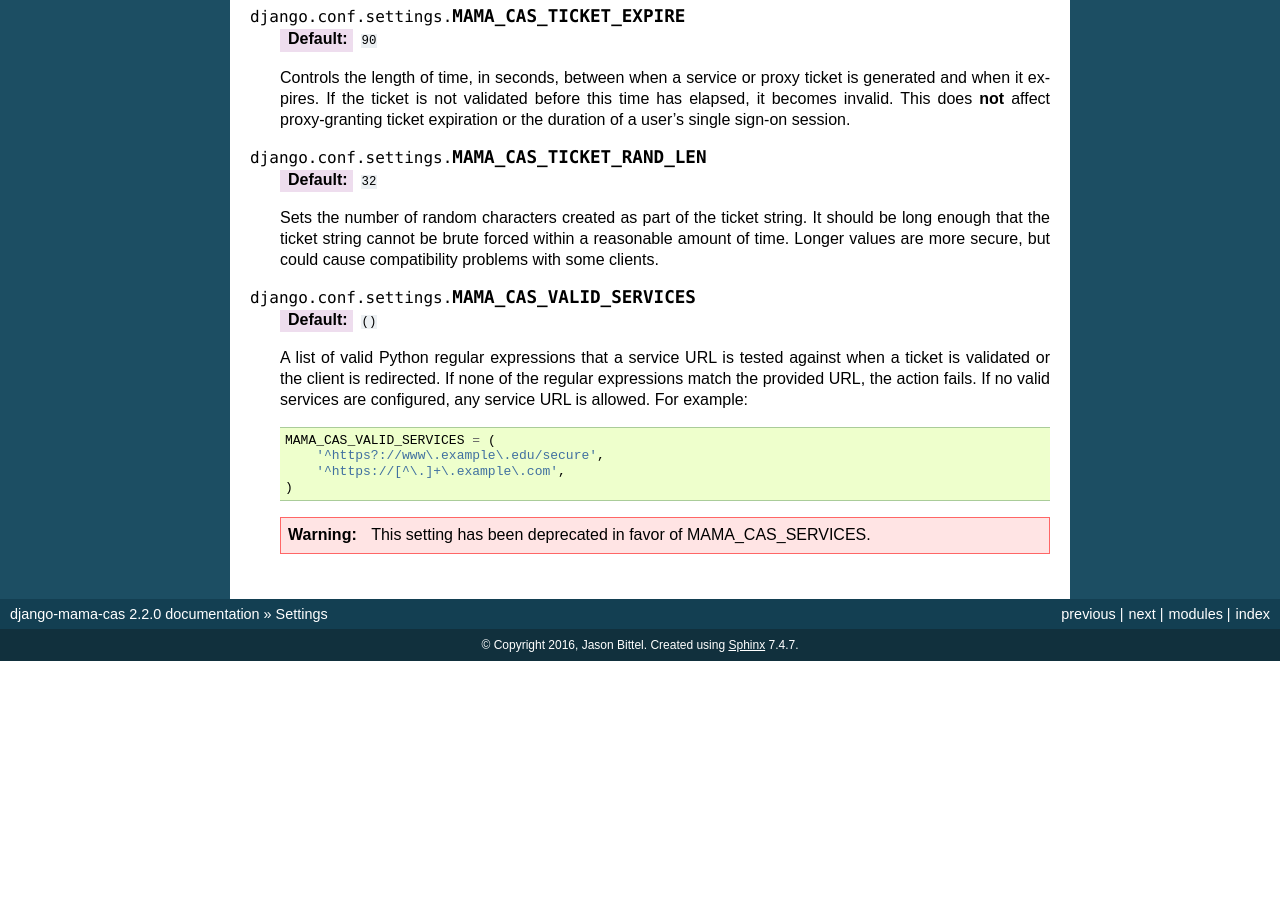
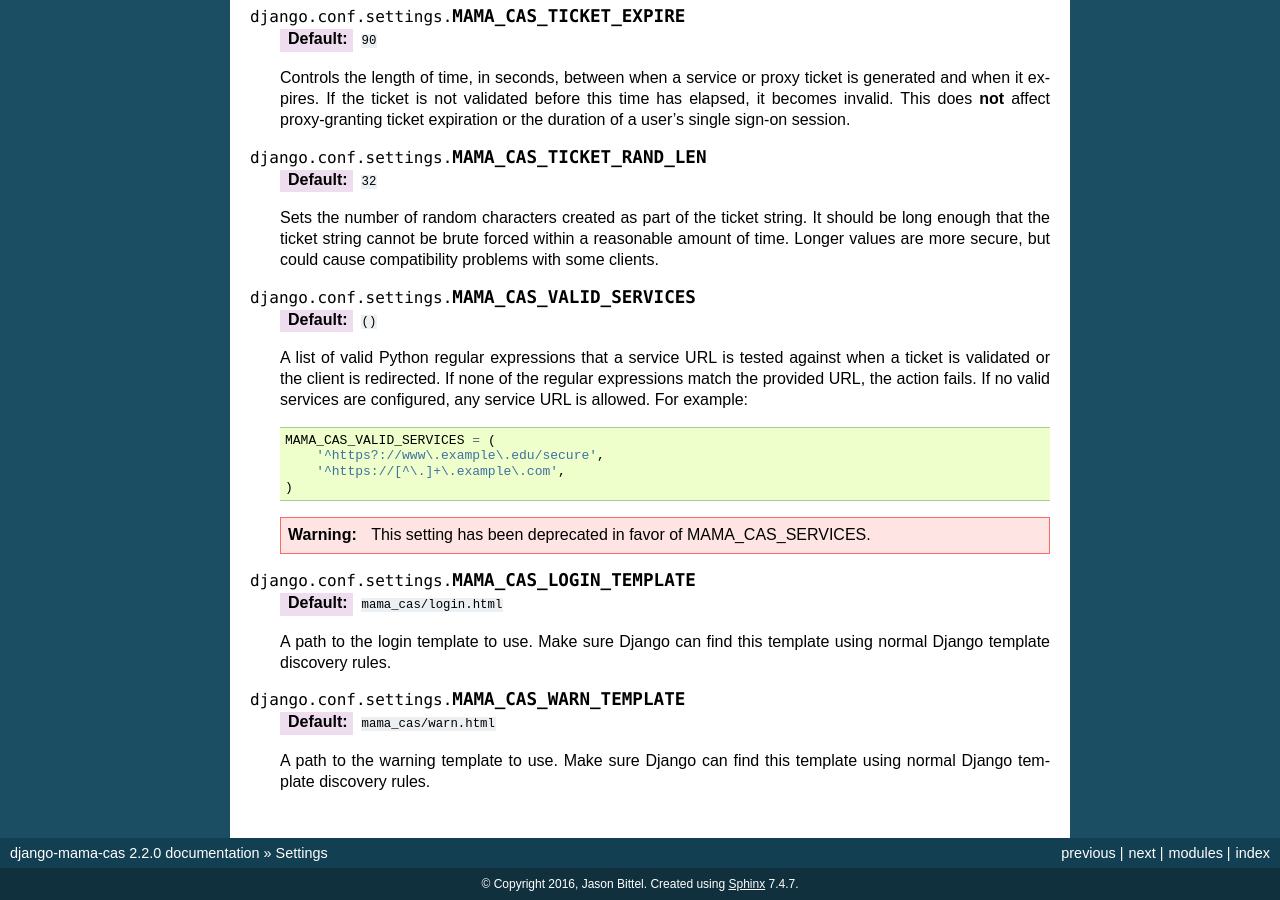
Before and after one commit to jbittel/django-mama-cas, a Sphinx documentation site: the page built from docs/settings.rst, in a window 1280 px wide and 900 px high, scrolled down 2380 px. Built offline with Sphinx 7.4.7, drawn with Linux system fonts in a browser that asks for light colours; before the commit the page ends 3041 px from its top, so only the background shows below that; some of the changed text lies outside the part shown.

Commit message:
Added the ability to switch out the default login / warn templates

```diff
--- a/docs/settings.rst
+++ b/docs/settings.rst
@@ -187,4 +187,18 @@ customize behavior and improve security.
 
       This setting has been deprecated in favor of MAMA_CAS_SERVICES.
 
+.. attribute:: MAMA_CAS_LOGIN_TEMPLATE
+
+   :default: ``mama_cas/login.html``
+
+   A path to the login template to use. Make sure Django can find this template
+   using normal Django template discovery rules.
+
+.. attribute:: MAMA_CAS_WARN_TEMPLATE
+
+   :default: ``mama_cas/warn.html``
+
+   A path to the warning template to use. Make sure Django can find this
+   template using normal Django template discovery rules.
+
 .. _gevent: http://www.gevent.org/
```
Also changed, not shown: 1 other file.
